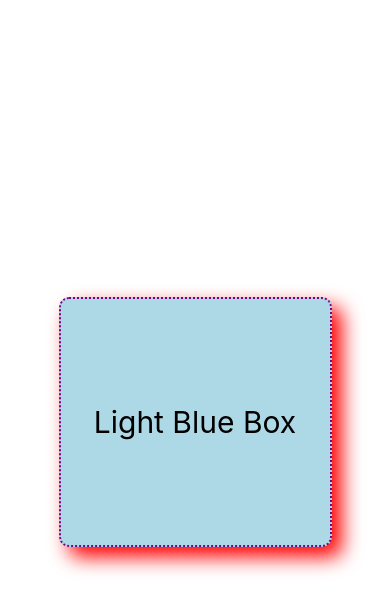
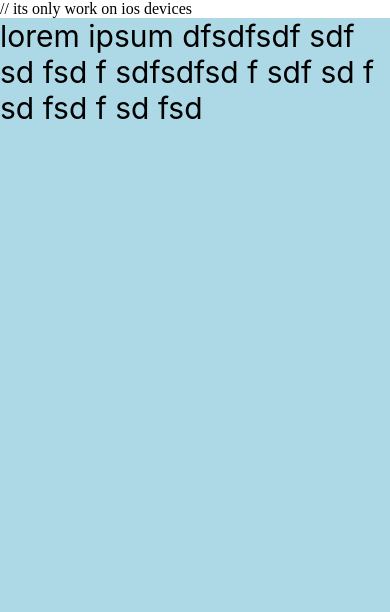
Before and after one commit to m-qasim-ali/react-native-learning, a React Native app: screen / in a window 390 px wide. Shown: the top 612 px of the page. Built offline with nearby package versions, Linux system fonts and the light colour scheme.

Commit message:
safeAreaView

```diff
--- a/App.js
+++ b/App.js
@@ -1,52 +1,41 @@
 import { StatusBar } from "expo-status-bar";
 import { useEffect, useState } from "react";
-import { Dimensions, StyleSheet, Text, View } from "react-native";
+import {
+  Dimensions,
+  SafeAreaView,
+  StyleSheet,
+  Text,
+  View,
+  useWindowDimensions,
+} from "react-native";
 import Greet from "./components/Greet";
 const uniImage = require("./assets/uni.jpg");
 
 // there is no css inheritance in react native as in web, but inheritance from same type of components is possible as from text to text child component
 
 export default function App() {
-  const [window, setWindow] = useState(Dimensions.get("window"));
+  const { width, height } = useWindowDimensions();
 
-  useEffect(() => {
-    const subscription = Dimensions.addEventListener("change", () => {
-      setWindow(Dimensions.get("window"));
-    });
-
-    return () => subscription.remove();
-  });
-
-  const width = window.width;
-  const height = window.height;
   console.log("width: ", width, "height: ", height);
 
   return (
-    <View style={styles.container}>
-      <View
-        style={[
-          styles.box,
-          styles.lightBlueBg,
-          styles.boxShadow,
-          styles.androidElevation,
-          {
-            width: width > 360 ? "70%" : "90%",
-            height: width > 360 ? 250 : 300,
-          },
-        ]}
-      >
-        <Text style={{ fontSize: width > 360 ? 30 : 24 }}>Light Blue Box</Text>
+    <SafeAreaView style={{ flex: 1 }}>
+      {" "}
+      // its only work on ios devices
+      <View style={styles.container}>
+        <Text style={{ fontSize: width > 360 ? 30 : 24 }}>
+          lorem ipsum dfsdfsdf sdf sd fsd f sdfsdfsd f sdf sd f sd fsd f sd fsd{" "}
+        </Text>
+        <StatusBar backgroundColor="lightblue" />
       </View>
-      <StatusBar backgroundColor="red" />
-    </View>
+    </SafeAreaView>
   );
 }
 
 const styles = StyleSheet.create({
   container: {
     flex: 1,
-    justifyContent: "center",
-    alignItems: "center",
+    backgroundColor: "lightblue",
   },
   darkBg: {
     backgroundColor: "black",
@@ -103,3 +92,20 @@ const styles = StyleSheet.create({
         <Text>Light Green Box</Text>
       </View> */
 }
+
+{
+  /* <View
+  style={[
+    styles.box,
+    styles.lightBlueBg,
+    styles.boxShadow,
+    styles.androidElevation,
+    {
+      width: width > 360 ? "70%" : "90%",
+      height: width > 360 ? 250 : 300,
+    },
+  ]}
+>
+  <Text style={{ fontSize: width > 360 ? 30 : 24 }}>Light Blue Box</Text>
+</View>; */
+}
```
